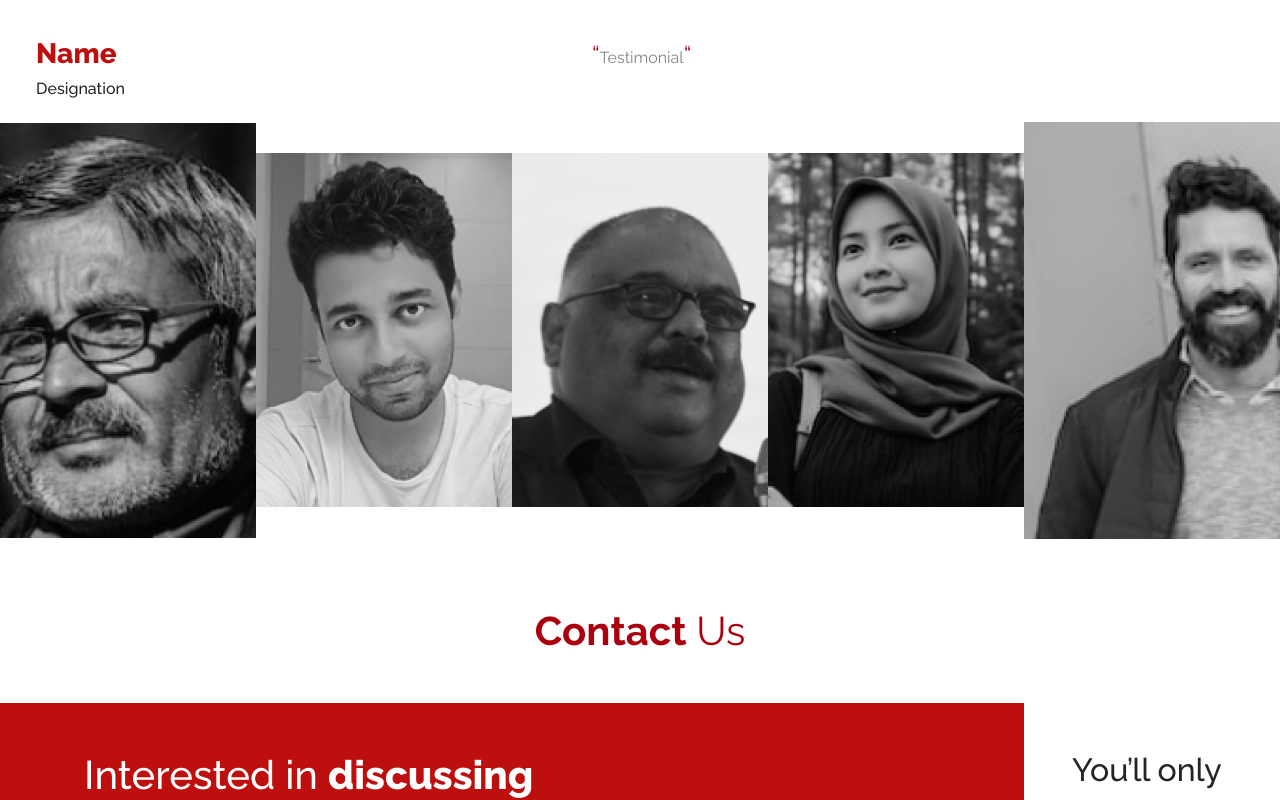
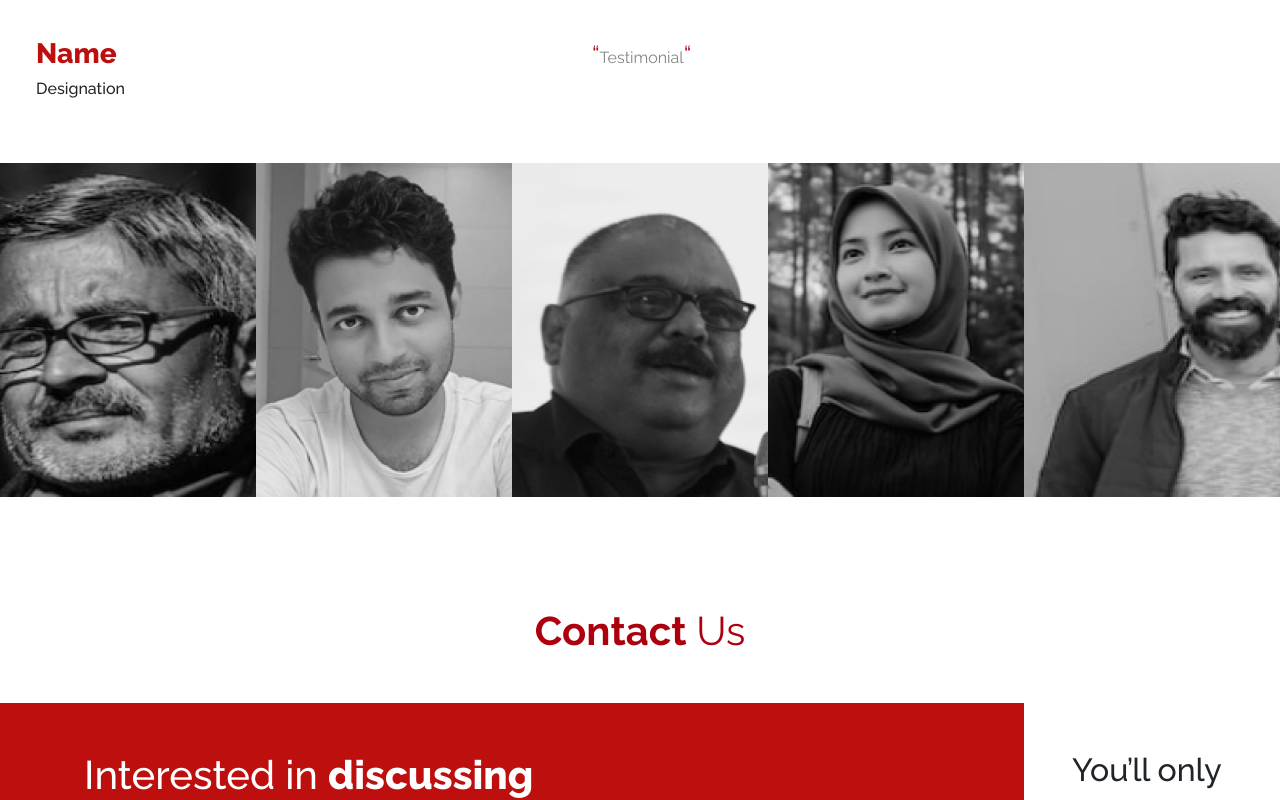
Before and after one commit to DivyaG7/Golden-Royce-Design, a React (Create React App) app: page / in a window 1280 px wide. Shown: the part 1840-2640 px from the top of the page. Built offline with nearby package versions, Linux system fonts and the light colour scheme.

Commit message:
Initial commit

```diff
--- a/src/components/home/home-component2.css
+++ b/src/components/home/home-component2.css
@@ -40,7 +40,7 @@
     top: 1;
     left: 0;
     width: 100%;
-    height: 85%;
+    height: 80%;
     background-color: rgba(255, 0, 0, 0); /* Transparent red color */
     transition: background-color 0.3s ease-in-out;
 }
--- a/src/components/home/home-component2.jsx
+++ b/src/components/home/home-component2.jsx
@@ -5,7 +5,6 @@ import client3 from '../../assets/client3.png'
 import client4 from '../../assets/client4.png'
 import client5 from '../../assets/client5.png'
 import '../home/home-component2.css'
-import VisibilitySensor from 'react-visibility-sensor';
 
 export const Testimonial = () => {
     const [clientInfo, setClientInfo] = useState({ name: 'Name', designation: 'Designation', text: 'Testimonial' });
@@ -16,13 +15,6 @@ export const Testimonial = () => {
 
     const clearClientInfo = () => {
         setClientInfo({ name: 'Name', designation: 'Designation', text: 'Testimonial' });
-    };
-
-    const [isVisible1, setIsVisible1] = useState(false);
-
-
-    const handleChange1 = (visible) => {
-        setIsVisible1(visible);
     };
 
 
@@ -50,39 +42,19 @@ export const Testimonial = () => {
 
                     <div className='d-flex justify-content-center' style={{ width: '100%' }}>
                         <div className="image-container" onMouseOver={() => displayClientInfo('Gopinath', 'CEO - MediTech', "GRD played a pivotal role in launching our startup's online presence. Their design team crafted a stunning website that perfectly captured our brand's essence.")} onMouseOut={clearClientInfo}>
-                            <VisibilitySensor onChange={handleChange1} partialVisibility>
-                                <div className={isVisible1 ? 'animate-scroll' : ''}>
-                                    <img src={client1} alt="Img 1" className="image"/>
-                                </div>
-                            </VisibilitySensor>
+                            <img src={client1} alt="Img 1" className="image animate-scroll" />
                         </div>
                         <div className="image-container" onMouseOver={() => displayClientInfo('Aravinshakrishnan', 'VISUAL DESIGNER - Infosys', "GRD IT solutions optimized our checkout process, ensuring secure transactions. It's clear that their expertise lies in marrying design with technology")} onMouseOut={clearClientInfo}>
-                            <VisibilitySensor onChange={handleChange1} partialVisibility>
-                                <div className={isVisible1 ? 'animate-scroll-from-bottom' : ''} >
-                                    <img src={client2} alt="Img 2" className="image" />
-                                </div>
-                            </VisibilitySensor>
+                            <img src={client2} alt="Img 2" className="image animate-scroll-from-bottom" />
                         </div>
                         <div className="image-container" onMouseOver={() => displayClientInfo('Guna', 'FOUNDER - Good Life', "Thanks to the exceptional expertise of their hacking IT service, our company's cybersecurity has been fortified beyond expectations.")} onMouseOut={clearClientInfo}>
-                            <VisibilitySensor onChange={handleChange1} partialVisibility>
-                                <div className={isVisible1 ? 'animate-scroll' : ''} >
-                                    <img src={client3} alt="Img 3" className="image" />
-                                </div>
-                            </VisibilitySensor>
+                            <img src={client3} alt="Img 3" className="image animate-scroll" />
                         </div>
                         <div className="image-container" onMouseOver={() => displayClientInfo('Sherene', 'PRO - Ranger', "Partnering with GRD was a game-changer for our company. Their design team breathed new life into our branding, giving it a modern and appealing look.")} onMouseOut={clearClientInfo}>
-                            <VisibilitySensor onChange={handleChange1} partialVisibility>
-                                <div className={isVisible1 ? 'animate-scroll-from-bottom' : ''} >
-                                    <img src={client4} alt="Img 4" className="image" />
-                                </div>
-                            </VisibilitySensor>
+                            <img src={client4} alt="Img 4" className="image animate-scroll-from-bottom" />
                         </div>
                         <div className="image-container" onMouseOver={() => displayClientInfo('Rithish', 'FOUNDER - FarmVilla', "GRD played a pivotal role in launching our startup's online presence. Their design team crafted a stunning website that perfectly captured our brand's essence.")} onMouseOut={clearClientInfo}>
-                            <VisibilitySensor onChange={handleChange1} partialVisibility>
-                                <div className={isVisible1 ? 'animate-scroll' : ''} >
-                                    <img src={client5} alt="Img 5" className="" />
-                                </div>
-                            </VisibilitySensor>
+                            <img src={client5} alt="Img 5" className="image animate-scroll-from-bottom" />
                         </div>
                     </div>
                 </div>
--- a/src/components/navbar.jsx
+++ b/src/components/navbar.jsx
@@ -21,7 +21,9 @@ export const Navbar = () => {
         <nav className="navbar" id='navbar'>
             <div className="container">
                 <div className='navigation'>
-                    <img src={logo} alt='Golden_royce_design' />
+                    <Link to='/' >
+                        <img src={logo} alt='Golden_royce_design' />
+                    </Link>
 
                     <div className='navbar-toggle' onClick={toggleNav}>
                         <div className='bar' id='bar1'></div>
```
